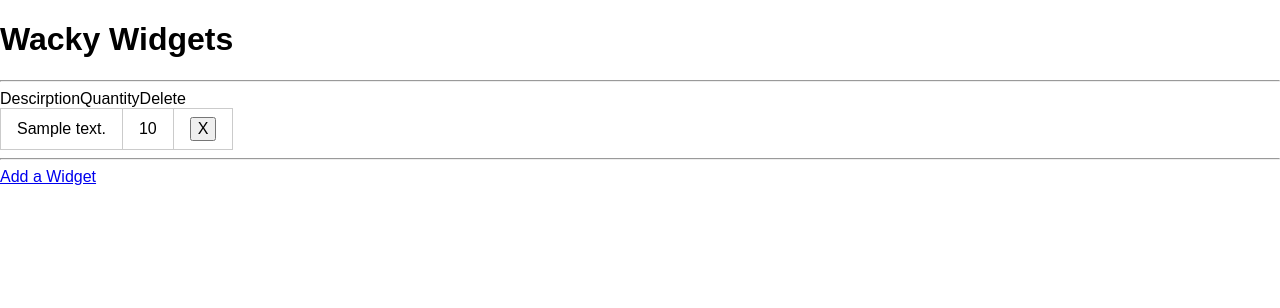
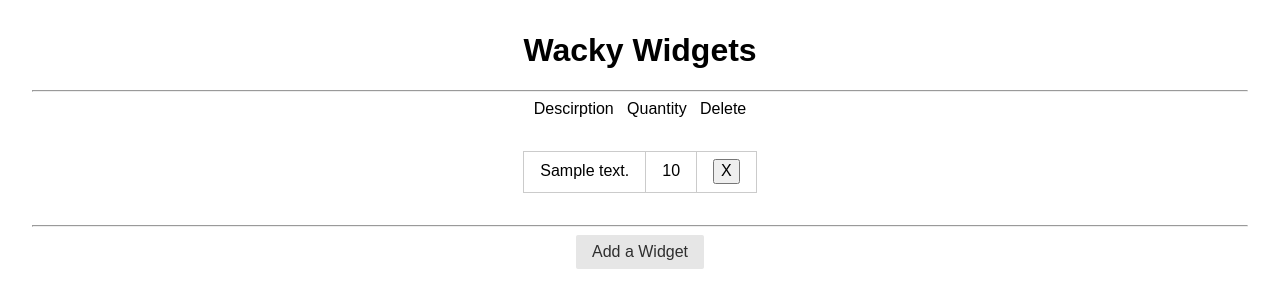
Before and after one commit to raga4905/assessment_3, a Django app: page / in a window 1280 px wide. Shown: the top 308 px of the page. Run offline with Django 3.2, Linux system fonts and the light colour scheme; tables that the repository leaves empty hold one stand-in row (values such as "Sample post"); some libraries are stand-ins or nearby versions.

Commit message:
styling is good enough?

```diff
--- a/main_app/templates/index.html
+++ b/main_app/templates/index.html
@@ -16,14 +16,16 @@
     {% if widgets|length == 0 %}
     <p>No widgets yet...</p>
     {% else %}
-    <table class="pure-table" class="pure-table-striped">
-        <thead>
-            <tr>Descirption</tr>
-            <tr>Quantity</tr>
+    <table class="pure-table">
+
+        <thead class="table">
+            <tr>Descirption</tr>&nbsp;&nbsp;
+            <tr>Quantity</tr>&nbsp;&nbsp;
             <tr>Delete</tr>
         </thead>
         {% for widget in widgets %}
-        <tbody>
+
+        <tbody class="table">
             <td>{{widget.description}}</td>
             <td>{{widget.quantity}}</td>
             <td><a href="{% url 'delete_widget' widget.id %}"><input type="submit" value="X"></a></td>
@@ -32,7 +34,24 @@
     </table>
     {% endif %}
     <hr>
-    <a href="{% url 'add_widget' %}">Add a Widget</a>
+    <a class="pure-button" href="{% url 'add_widget' %}">Add a Widget</a>
+
+    <style>
+        table {
+            margin: 2rem auto;
+            padding: 400px;
+        }
+
+        table a {
+            color: red;
+        }
+
+        body {
+            text-align: center;
+            margin: 2rem;
+        }
+    </style>
+
 </body>
 
 </html>
```
Also changed, not shown: main_app/templates/main_app/widget_confirm_delete.html (+15 -3 lines), main_app/templates/main_app/widget_form.html (+17 -2 lines).
